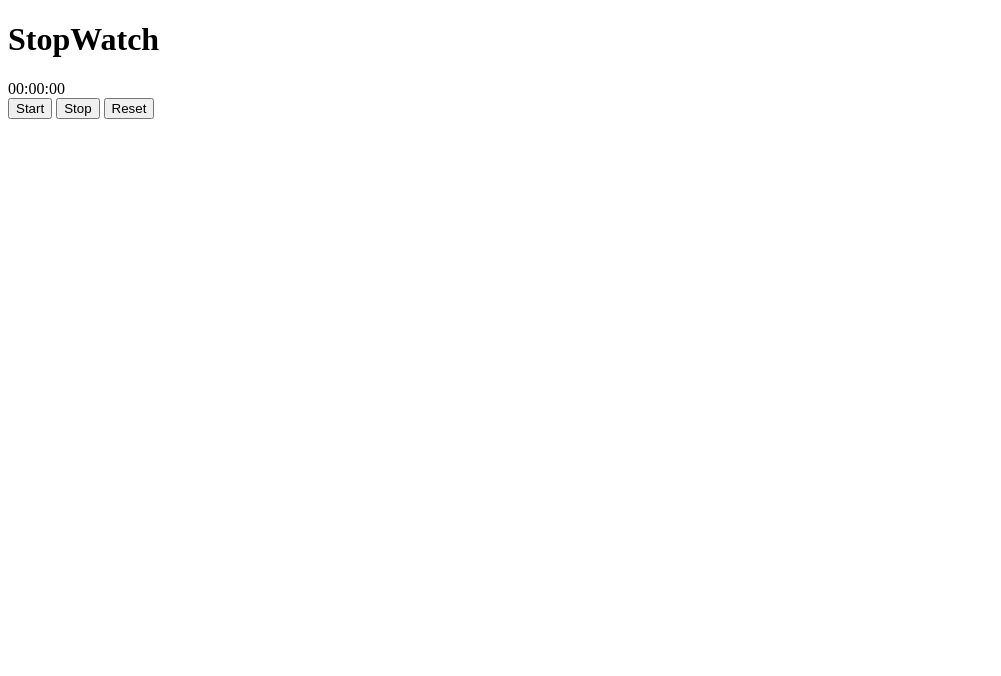
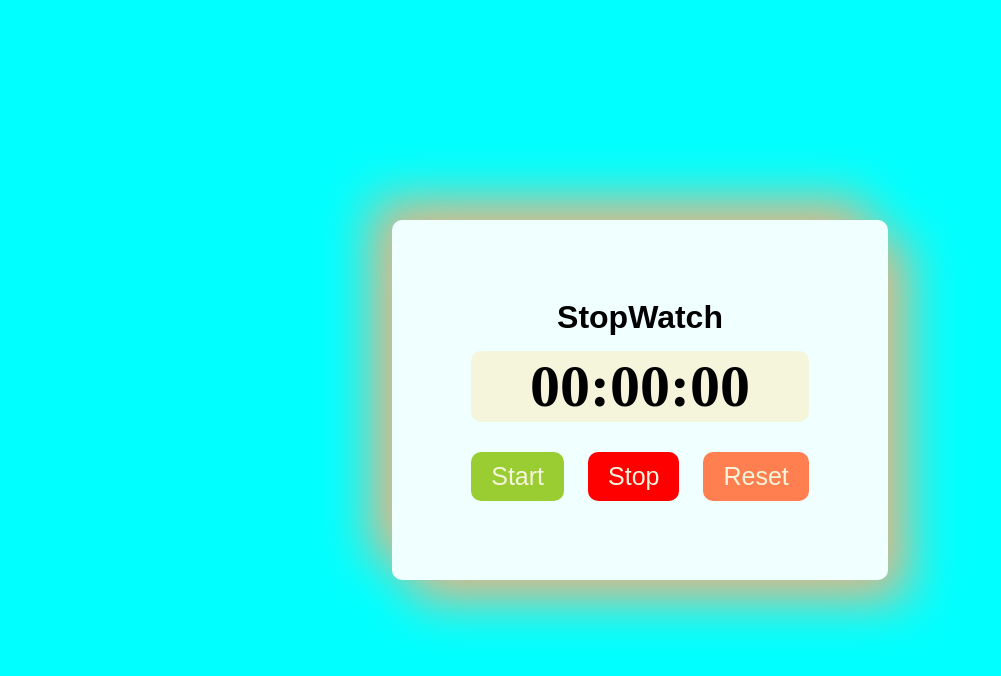
Before and after one commit to Beaprofessor/Project-1-Stop_Watch, a plain HTML site: page index.html in a window 1280 px wide. Shown: the whole page, without its empty margins (0-1001 px from the left). Drawn offline with Linux system fonts and the light colour scheme.

Commit message:
style sheet created and updated

```diff
--- a/index.html
+++ b/index.html
@@ -5,11 +5,12 @@
     <meta http-equiv="X-UA-Compatible" content="IE=edge">
     <meta name="viewport" content="width=device-width, initial-scale=1.0">
     <title>Stop-Watch</title>
+    <link rel="stylesheet" href="style.css">
 </head>
 <body>
     <div class="container">
         <h1>StopWatch</h1>
-        <div class="Display">00:00:00</div>
+        <div class="display">00:00:00</div>
         <button class="Start">Start</button>
         <button class="Stop">Stop</button>
         <button class="Reset">Reset</button>
--- /dev/null
+++ b/style.css
@@ -0,0 +1,67 @@
+*{
+    margin:0;
+    padding:0;
+    box-sizing: border-box;
+}
+
+body{
+    background-color: aqua;
+    display:flex;
+    justify-content: center;
+    align-items: center;
+    height:100vh;
+}
+
+.container{
+
+    text-align: center;
+    background-color: azure;
+    padding:69px;
+    border-radius: 10px;
+    box-shadow: 20px 20px 50px burlywood , -20px -20px 50px burlywood;
+}
+
+h1{
+    font-family: Arial, Helvetica, sans-serif;
+    padding: 5px;
+    margin-top: 5px;
+}
+
+.display{
+    font-size: 60px;
+    font-weight: bold;
+    padding: 1px;
+    margin: 10px;
+    margin-bottom: 20px;
+    background-color: beige;
+    border-radius: 10px;
+
+}
+
+button{
+    font-size: 25px;
+    padding: 10px 20px ;
+    margin: 10px;
+    border-radius: 10px;
+    border:none;
+    background-color: beige;
+    cursor: pointer;
+    transition: all 0.2s ease-in-out;
+}
+button:hover{
+    transition: translate(5px,5px);
+}
+
+.Start{
+    background-color: yellowgreen;
+    color: beige;
+}
+.Stop{
+    background-color: red;
+    color: beige;
+}
+
+.Reset{
+    background-color: coral;
+    color: beige;
+}
```
